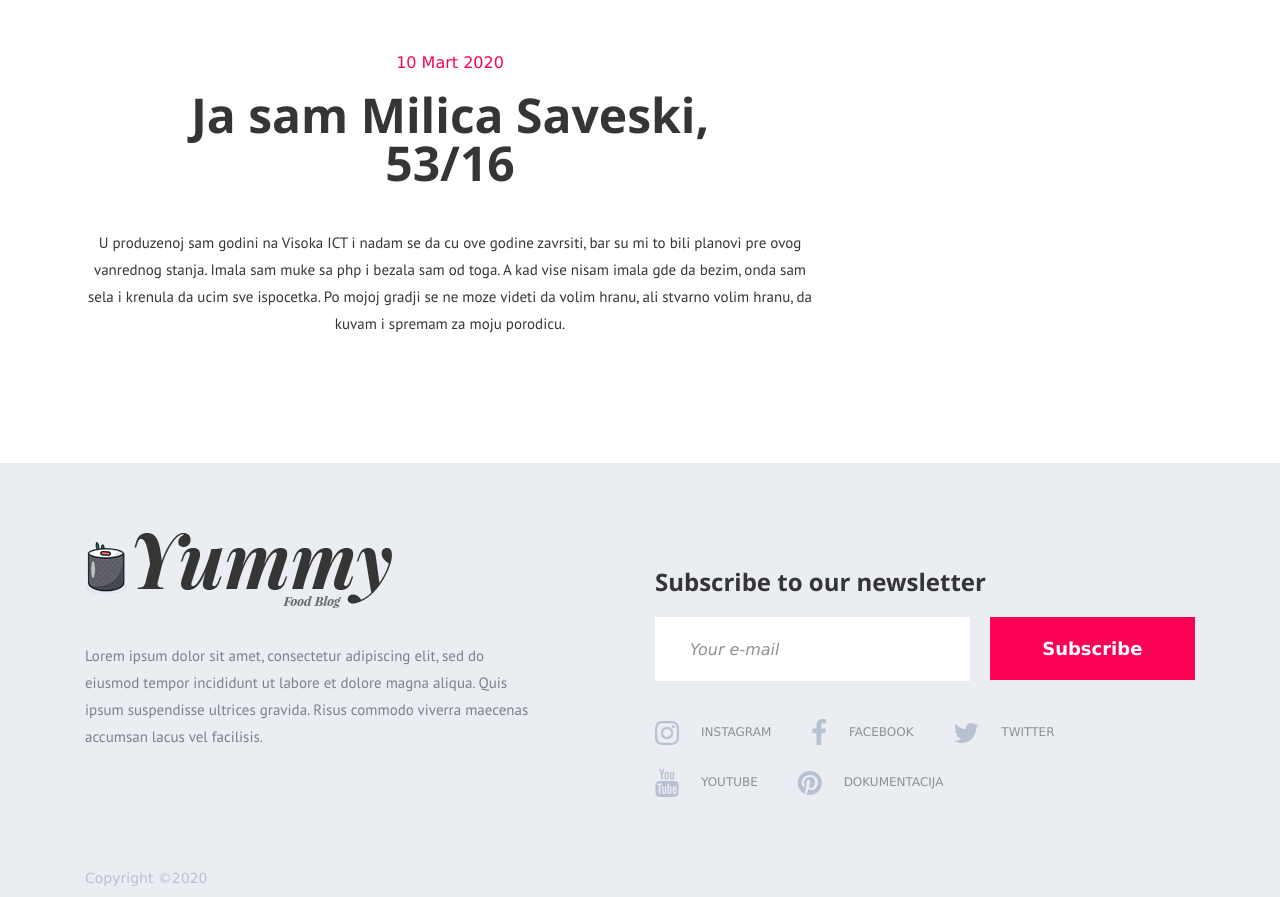
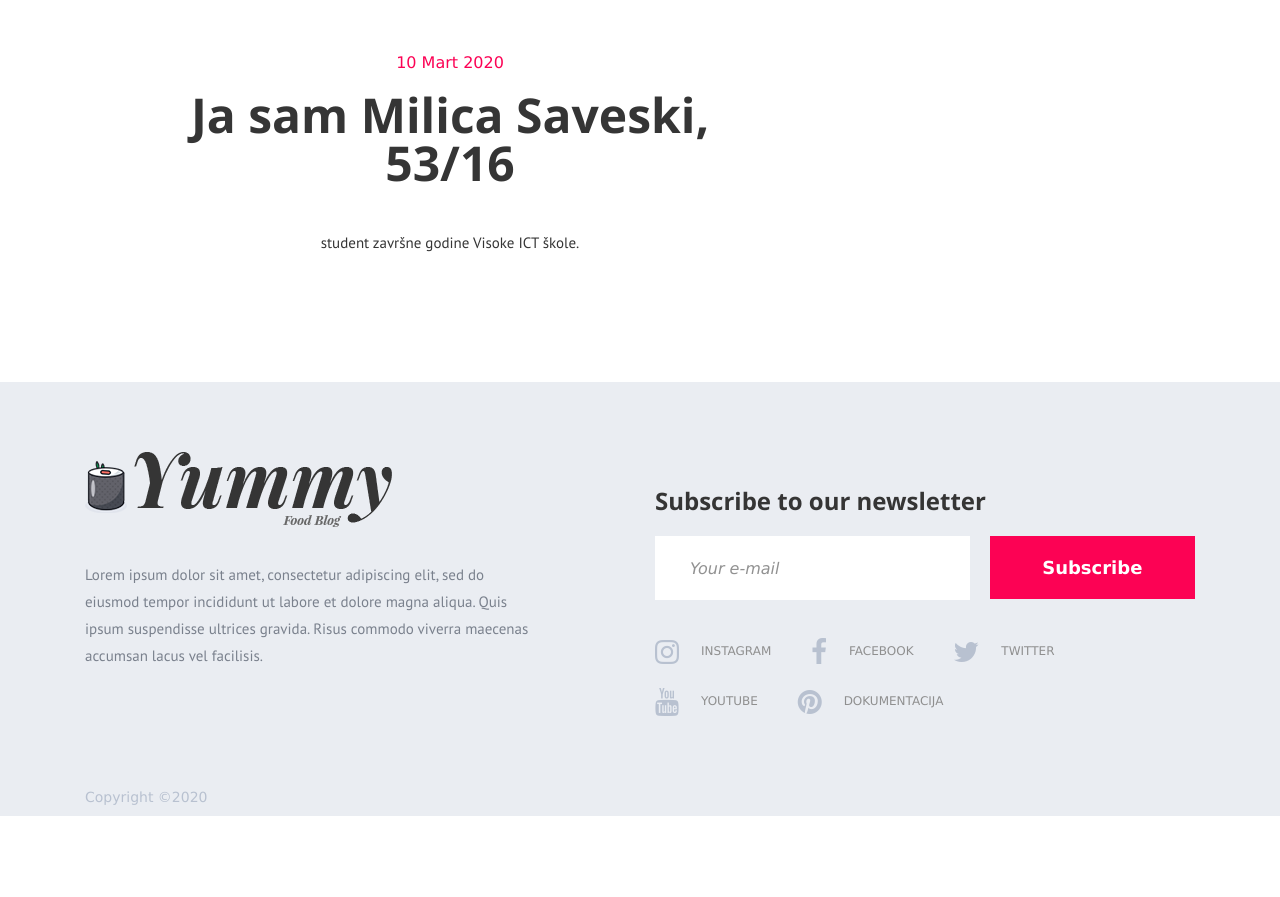
Before and after one commit to MilicaSaveski/yummy, a PHP site: template view/aboutme_content.php in a window 1280 px wide. Shown: the part 604-1501 px from the top of the page. After the commit the page ends 1420 px from the top, so only its background shows below. Run offline with PHP 8.4, Linux system fonts and the light colour scheme; the template is opened without the code that fills it, so the values that code supplies are empty; some libraries are stand-ins or nearby versions.

Commit message:
Update aboutme_content.php

```diff
--- a/view/aboutme_content.php
+++ b/view/aboutme_content.php
@@ -8,10 +8,9 @@
                         <div class="about-title">
                             <span>10 Mart 2020</span>
                             <h2>Ja sam Milica Saveski, <br />53/16</h2>
-                            <p>U produzenoj sam godini na Visoka ICT i nadam se da cu ove godine zavrsiti, bar su mi
-							 to bili planovi pre ovog vanrednog stanja. Imala sam muke sa php i bezala sam od toga. A kad vise nisam imala gde da bezim, onda sam sela i krenula da ucim sve ispocetka.
-							 Po mojoj gradji se ne moze videti da volim hranu, ali stvarno volim hranu, da kuvam i spremam za moju porodicu.</p>
-                            <p></p>
+
+                            <p>student završne godine Visoke ICT škole.
+				</p>
                         </div>
                     </div>
                 </div>
```
